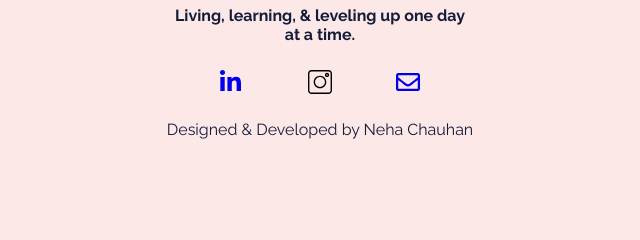
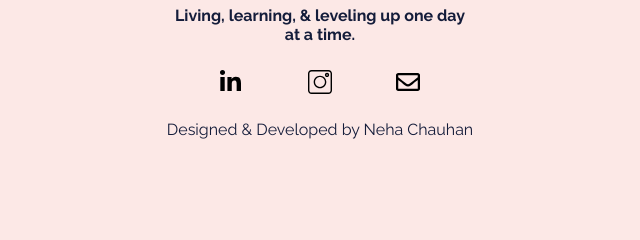
Before and after one commit to nehachauhan14/my-portfolio, a React app: page / in a window 1280 px wide. Shown: the part 3000-3240 px from the top of the page, 320-960 px from the left. Built offline with nearby package versions, Linux system fonts and the light colour scheme.

Commit message:
fixed link address

```diff
--- a/src/components/Contact/Contact.scss
+++ b/src/components/Contact/Contact.scss
@@ -62,6 +62,7 @@
     display: inline-block;
     margin: 10px;
     text-decoration: none;
+    color: black;
 }
 
 .socialIcons > a:visited, a:hover {
--- a/src/components/Contact/index.js
+++ b/src/components/Contact/index.js
@@ -42,14 +42,14 @@ const Contact = (props) => {
                 ></path>
               </svg>
             </a>
-            <a href="https://www.linkedin.com/in/neha-chauhan-830278a1/">
+            <a href="https://www.instagram.com/chauhan8933/">
               <svg viewBox="0 0 512 512" xmlns="http://www.w3.org/2000/svg" style={{height: 24 + 'px'}}>
                 <path d="m75 512h362c41.355469 0 75-33.644531 75-75v-362c0-41.355469-33.644531-75-75-75h-362c-41.355469 0-75 33.644531-75 75v362c0 41.355469 33.644531 75 75 75zm-45-437c0-24.8125 20.1875-45 45-45h362c24.8125 0 45 20.1875 45 45v362c0 24.8125-20.1875 45-45 45h-362c-24.8125 0-45-20.1875-45-45zm0 0" />
                 <path d="m256 391c74.4375 0 135-60.5625 135-135s-60.5625-135-135-135-135 60.5625-135 135 60.5625 135 135 135zm0-240c57.898438 0 105 47.101562 105 105s-47.101562 105-105 105-105-47.101562-105-105 47.101562-105 105-105zm0 0" />
                 <path d="m406 151c24.8125 0 45-20.1875 45-45s-20.1875-45-45-45-45 20.1875-45 45 20.1875 45 45 45zm0-60c8.269531 0 15 6.730469 15 15s-6.730469 15-15 15-15-6.730469-15-15 6.730469-15 15-15zm0 0" />
               </svg>
             </a>
-            <a href="https://www.linkedin.com/in/neha-chauhan-830278a1/">
+            <a href = "mailto: nehachauhan79@gmail.com">
               <svg
                 className="svg-inline--fa fa-envelope fa-w-16 fa-fw"
                 aria-hidden="true"
```
